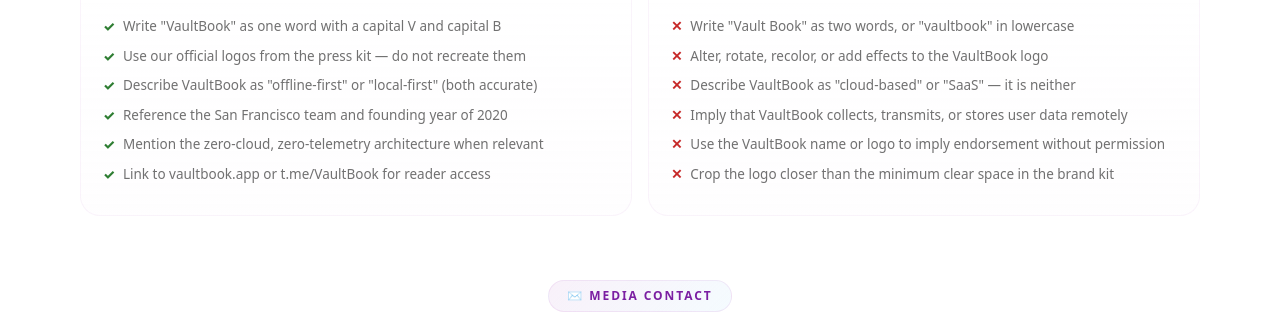
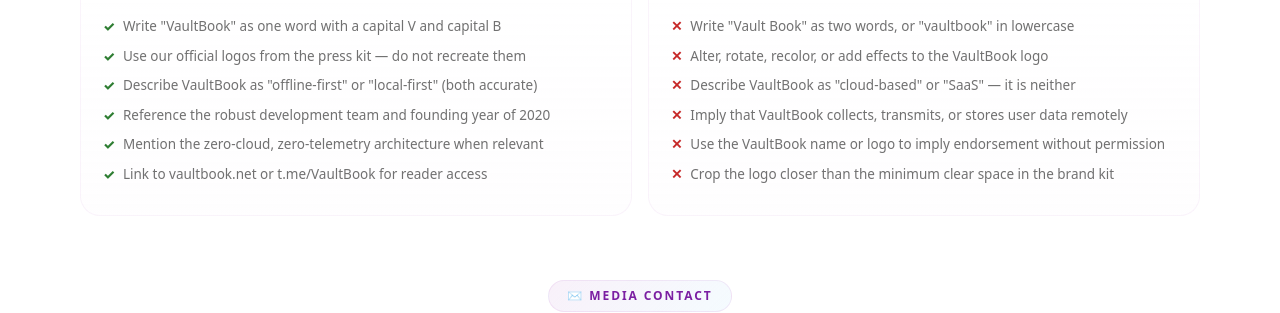
Before and after one commit to k2xn258k2x-cmyk/k2xn258k2x-cmyk.github.io, a Jekyll site: the page built from press.md, in a window 1280 px wide and 900 px high, scrolled down 4474 px. Shown: the part 154-467 px from the top of the window. Built offline with Jekyll 4.4.1, drawn with Linux system fonts in a browser that asks for light colours.

Commit message:
Update press.md

```diff
--- a/press.md
+++ b/press.md
@@ -685,9 +685,9 @@
           <div class="ps-guide-do">Write "VaultBook" as one word with a capital V and capital B</div>
           <div class="ps-guide-do">Use our official logos from the press kit — do not recreate them</div>
           <div class="ps-guide-do">Describe VaultBook as "offline-first" or "local-first" (both accurate)</div>
-          <div class="ps-guide-do">Reference the San Francisco team and founding year of 2020</div>
+          <div class="ps-guide-do">Reference the robust development team and founding year of 2020</div>
           <div class="ps-guide-do">Mention the zero-cloud, zero-telemetry architecture when relevant</div>
-          <div class="ps-guide-do">Link to vaultbook.app or t.me/VaultBook for reader access</div>
+          <div class="ps-guide-do">Link to vaultbook.net or t.me/VaultBook for reader access</div>
         </div>
       </div>
       <div class="ps-guide">
```
